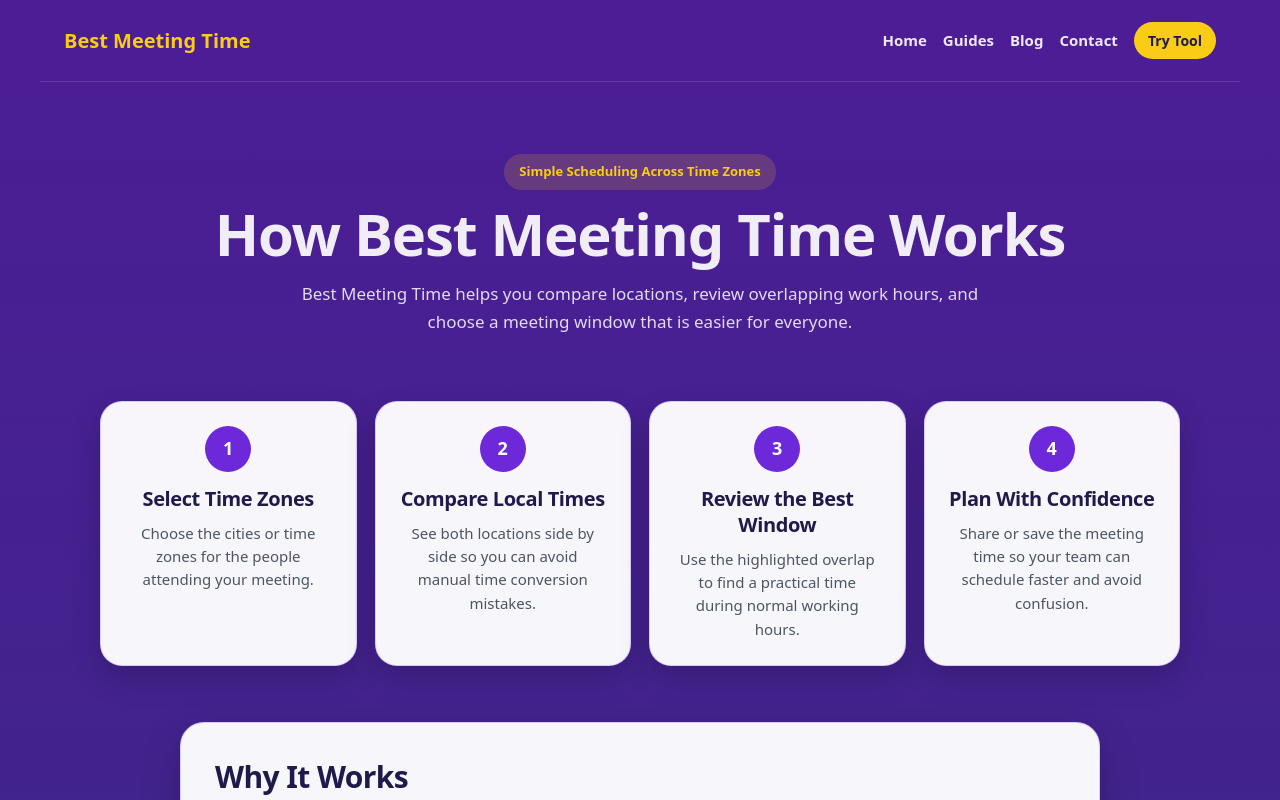
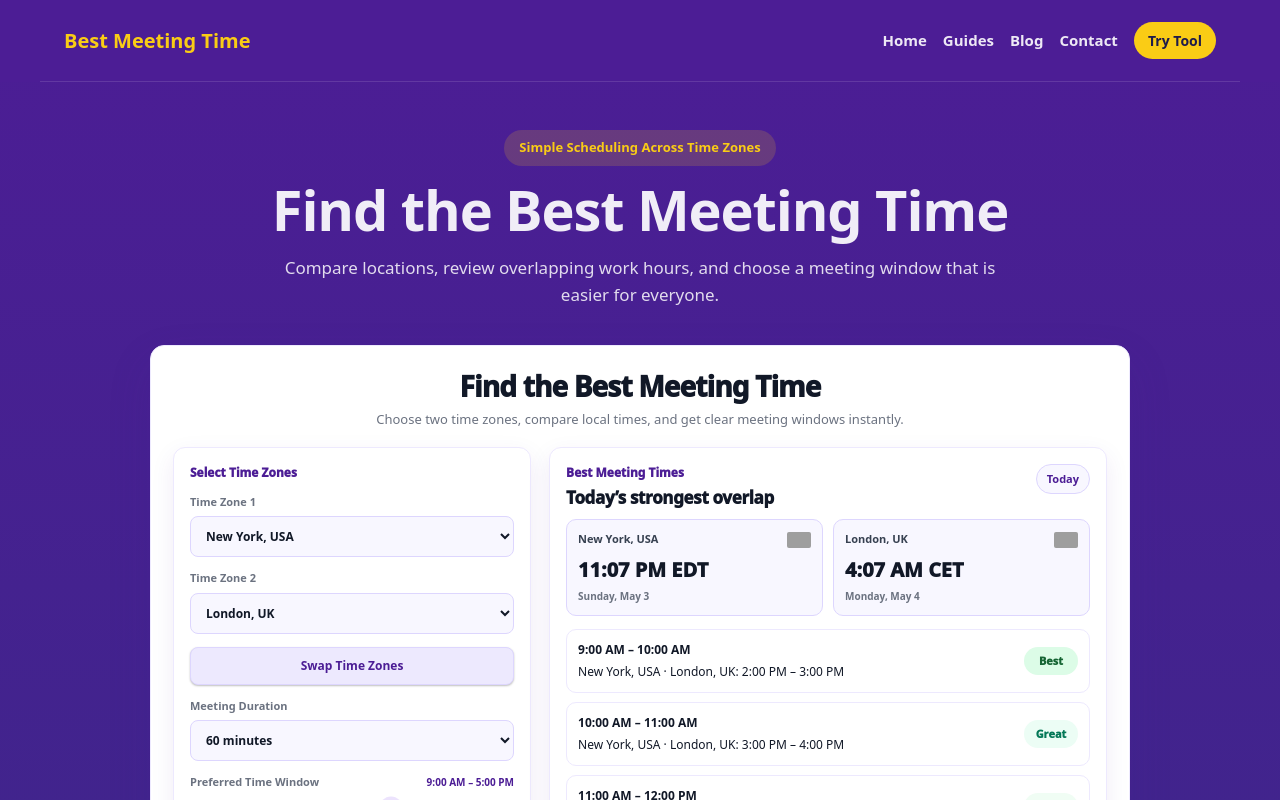
Before and after one commit to techtalk1282/Best-Meeting-Time, a Next.js app: page /how-it-works in a window 1280 px wide. Shown: the top 800 px of the page. Built offline with nearby package versions, Linux system fonts and the light colour scheme; grey boxes are pictures that could not be loaded.

Commit message:
Move real scheduling tool above how-it-works content
Updated the layout of the How It Works page to improve user experience by moving the ToolPreviewSection above the educational content and adjusting styles for better visibility.

```diff
--- a/app/how-it-works/page.tsx
+++ b/app/how-it-works/page.tsx
@@ -1,12 +1,12 @@
 /**
  * File: app/how-it-works/page.tsx
- * Version: v1.1 (RENDER REAL TOOL)
+ * Version: v1.2 (TOOL FIRST LAYOUT)
  * Date: 2026-05-03
  *
  * PURPOSE:
  * - Keep How It Works education page
- * - Add real ToolPreviewSection directly on this page
- * - Make Try Tool buttons scroll to the real tool
+ * - Move the real ToolPreviewSection above the education content
+ * - Improve desktop and mobile conversion by showing the usable tool sooner
  *
  * PROTECTED:
  * - No Stripe changes
@@ -16,7 +16,7 @@
  * - No premium/payment logic changes
  *
  * ROLLBACK:
- * - Revert to v1.0 if this page layout fails
+ * - Revert to v1.1 if this page layout fails
  */
 
 import SiteNav from "../ui/SiteNav";
@@ -32,12 +32,16 @@ export default function HowItWorksPage() {
       <section style={heroSection}>
         <div style={heroCard}>
           <p style={eyebrow}>Simple Scheduling Across Time Zones</p>
-          <h1 style={heading}>How Best Meeting Time Works</h1>
+          <h1 style={heading}>Find the Best Meeting Time</h1>
           <p style={subtext}>
-            Best Meeting Time helps you compare locations, review overlapping
-            work hours, and choose a meeting window that is easier for everyone.
+            Compare locations, review overlapping work hours, and choose a
+            meeting window that is easier for everyone.
           </p>
         </div>
+      </section>
+
+      <section id="schedule-tool" style={toolSection}>
+        <ToolPreviewSection />
       </section>
 
       <section style={stepsSection}>
@@ -66,14 +70,14 @@ export default function HowItWorksPage() {
           </p>
 
           <div style={ctaRow}>
-            <a href="#schedule-tool" style={primaryButton}>Try the Free Tool</a>
-            <a href="/guides" style={secondaryButton}>View Scheduling Guides</a>
+            <a href="#schedule-tool" style={primaryButton}>
+              Try the Free Tool
+            </a>
+            <a href="/guides" style={secondaryButton}>
+              View Scheduling Guides
+            </a>
           </div>
         </div>
-      </section>
-
-      <section id="schedule-tool" style={toolSection}>
-        <ToolPreviewSection />
       </section>
 
       <footer style={footer}>
@@ -95,7 +99,7 @@ const pageWrap = {
   color: "#ffffff",
 };
 
-const heroSection = { padding: "72px 20px 28px" };
+const heroSection = { padding: "48px 20px 18px" };
 
 const heroCard = {
   maxWidth: "900px",
@@ -115,7 +119,7 @@ const eyebrow = {
 };
 
 const heading = {
-  fontSize: "clamp(36px, 5vw, 58px)",
+  fontSize: "clamp(34px, 5vw, 56px)",
   lineHeight: 1.05,
   margin: "0 0 16px",
   fontWeight: 900,
@@ -129,10 +133,17 @@ const subtext = {
   lineHeight: 1.6,
 };
 
+const toolSection = {
+  maxWidth: "1120px",
+  margin: "0 auto",
+  padding: "18px 20px 36px",
+  scrollMarginTop: "30px",
+};
+
 const stepsSection = {
   maxWidth: "1120px",
   margin: "0 auto",
-  padding: "38px 20px",
+  padding: "20px 20px 38px",
 };
 
 const stepsGrid = {
@@ -231,13 +242,6 @@ const secondaryButton = {
   textDecoration: "none",
 };
 
-const toolSection = {
-  maxWidth: "1120px",
-  margin: "0 auto",
-  padding: "20px 20px 70px",
-  scrollMarginTop: "30px",
-};
-
 const footer = {
   borderTop: "1px solid rgba(255,255,255,0.14)",
   padding: "24px 20px 34px",
```
